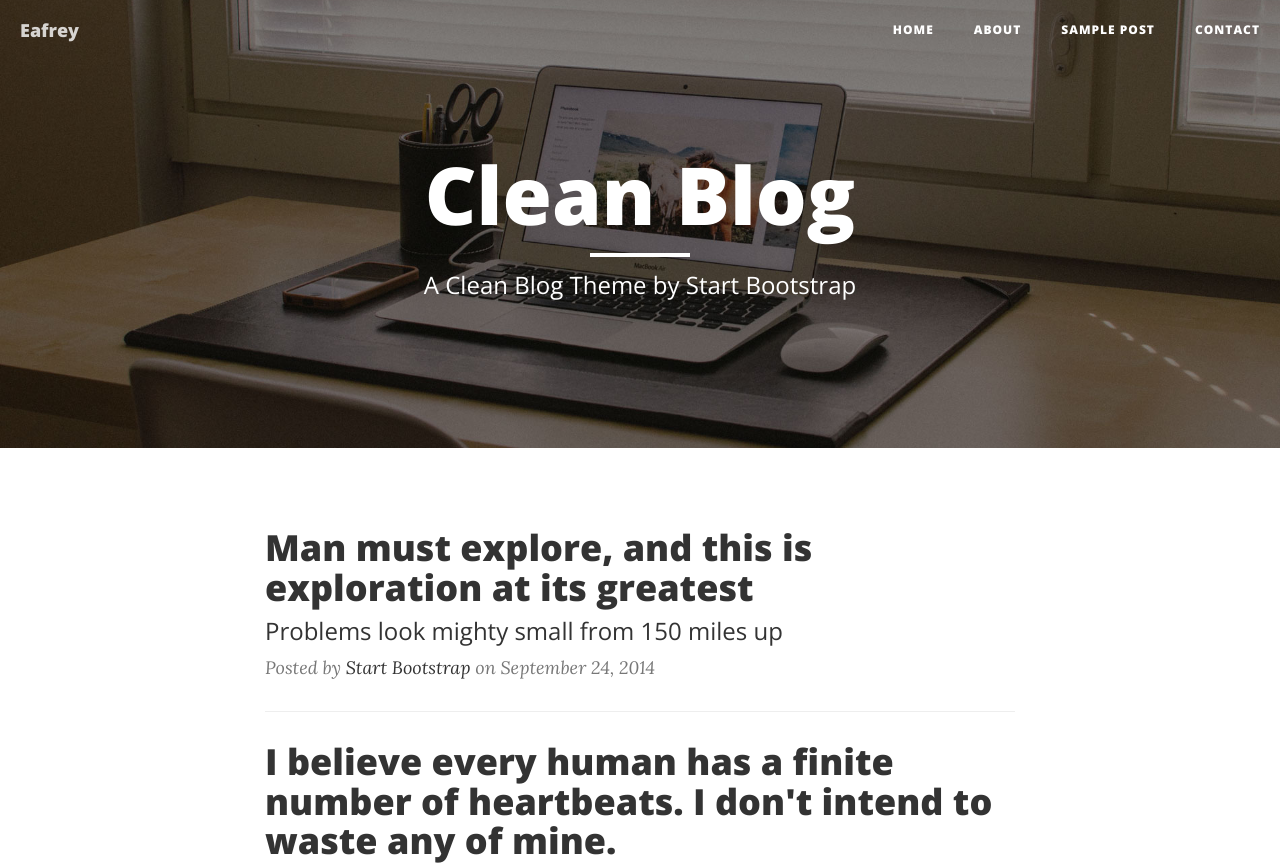
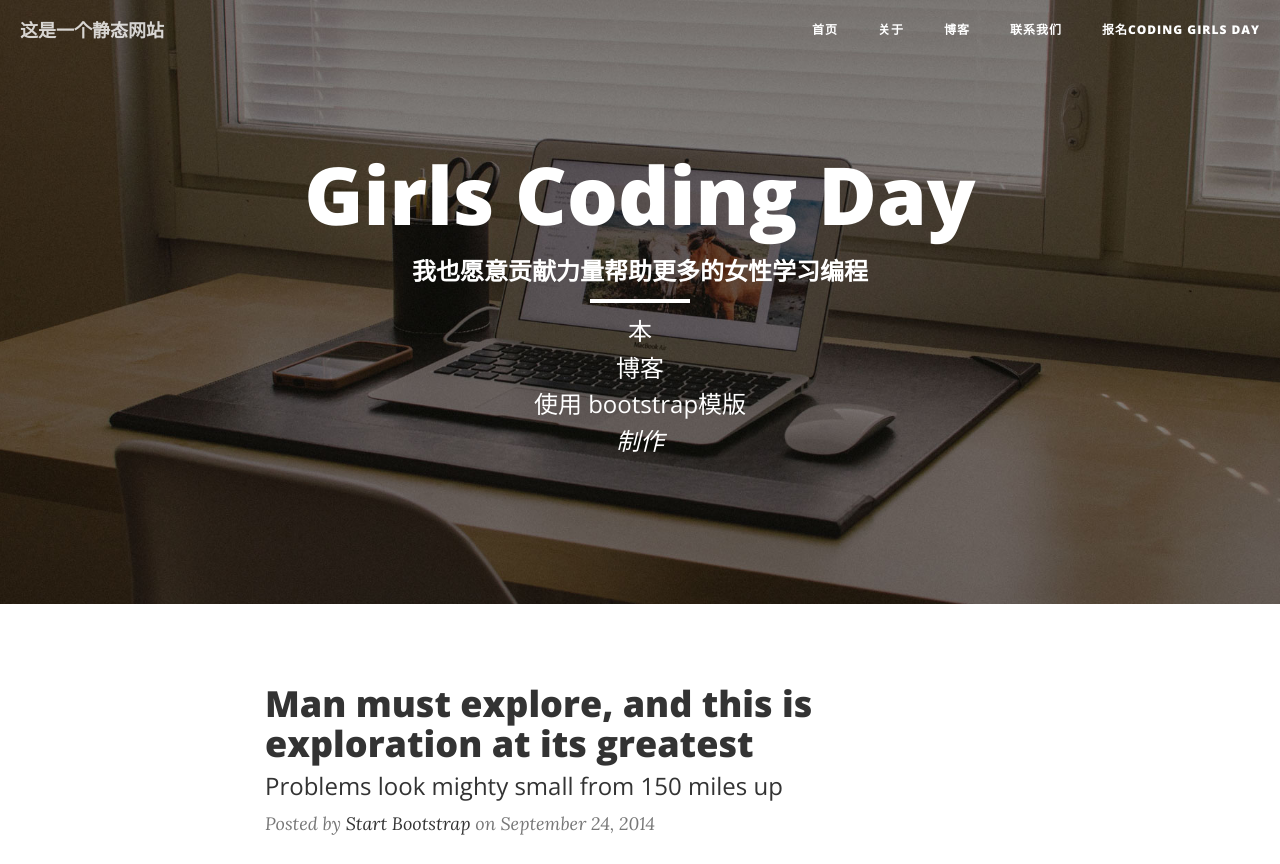
Before and after one commit to Eafrey/GirlsCodingDayDemo, a website: page index.html in a window 1280 px wide. Shown: the top 864 px of the page. Drawn offline with nearby package versions, Linux system fonts and the light colour scheme.

Commit message:
personal moodify

```diff
--- a/index.html
+++ b/index.html
@@ -9,7 +9,7 @@
     <meta name="description" content="">
     <meta name="author" content="">
 
-    <title>Eafrey's blog</title>
+    <title>modify blog</title>
 
     <!-- Bootstrap Core CSS -->
     <link href="vendor/bootstrap/css/bootstrap.min.css" rel="stylesheet">
@@ -40,25 +40,28 @@
             <div class="navbar-header page-scroll">
                 <button type="button" class="navbar-toggle" data-toggle="collapse" data-target="#bs-example-navbar-collapse-1">
                     <span class="sr-only">Toggle navigation</span>
-                    Menu <i class="fa fa-bars"></i>
+                    菜单 <i class="fa fa-bars"></i>
                 </button>
-                <a class="navbar-brand" href="index.html">Eafrey</a>
+                <a class="navbar-brand" href="index.html">这是一个静态网站</a>
             </div>
 
             <!-- Collect the nav links, forms, and other content for toggling -->
             <div class="collapse navbar-collapse" id="bs-example-navbar-collapse-1">
                 <ul class="nav navbar-nav navbar-right">
                     <li>
-                        <a href="index.html">Home</a>
+                        <a href="index.html">首页</a>
                     </li>
                     <li>
-                        <a href="about.html">About</a>
+                        <a href="about.html">关于</a>
                     </li>
                     <li>
-                        <a href="post.html">Sample Post</a>
+                        <a href="post.html">博客</a>
                     </li>
                     <li>
-                        <a href="contact.html">Contact</a>
+                        <a href="contact.html">联系我们</a>
+                    </li>
+                    <li>
+                        <a href="contact.html">报名CODING GIRLS DAY</a>
                     </li>
                 </ul>
             </div>
@@ -74,9 +77,13 @@
             <div class="row">
                 <div class="col-lg-8 col-lg-offset-2 col-md-10 col-md-offset-1">
                     <div class="site-heading">
-                        <h1>Clean Blog</h1>
+                        <h1>Girls Coding Day</h1>
+                        <h3>我也愿意贡献力量帮助更多的女性学习编程</h3>
                         <hr class="small">
-                        <span class="subheading">A Clean Blog Theme by Start Bootstrap</span>
+                        <span class="subheading">本</span>
+                        <b class="subheading">博客</b>
+                        <span class="subheading">使用 bootstrap模版</span>
+                        <i class="subheading">制作</i>
                     </div>
                 </div>
             </div>
@@ -151,7 +158,7 @@
                 <div class="col-lg-8 col-lg-offset-2 col-md-10 col-md-offset-1">
                     <ul class="list-inline text-center">
                         <li>
-                            <a href="#">
+                            <a href="https://twitter.com/?lang=en">
                                 <span class="fa-stack fa-lg">
                                     <i class="fa fa-circle fa-stack-2x"></i>
                                     <i class="fa fa-twitter fa-stack-1x fa-inverse"></i>
@@ -167,7 +174,7 @@
                             </a>
                         </li>
                         <li>
-                            <a href="#">
+                            <a href="https://github.com/Eafrey">
                                 <span class="fa-stack fa-lg">
                                     <i class="fa fa-circle fa-stack-2x"></i>
                                     <i class="fa fa-github fa-stack-1x fa-inverse"></i>
@@ -175,7 +182,7 @@
                             </a>
                         </li>
                     </ul>
-                    <p class="copyright text-muted">Copyright &copy; Your Website 2016</p>
+                    <p class="copyright text-muted">Copyright &copy; Eafrey Website 2018</p>
                 </div>
             </div>
         </div>
```
